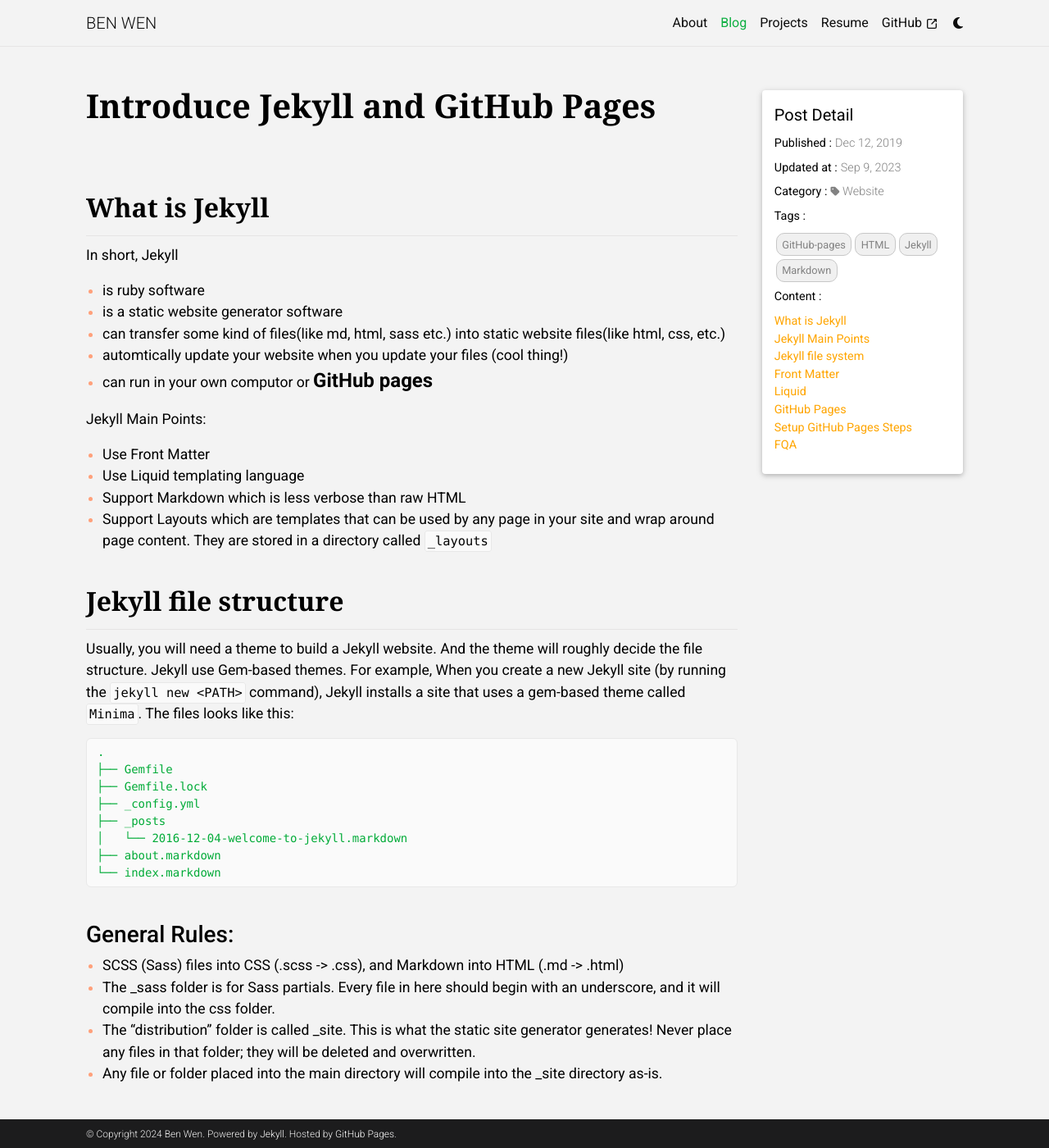
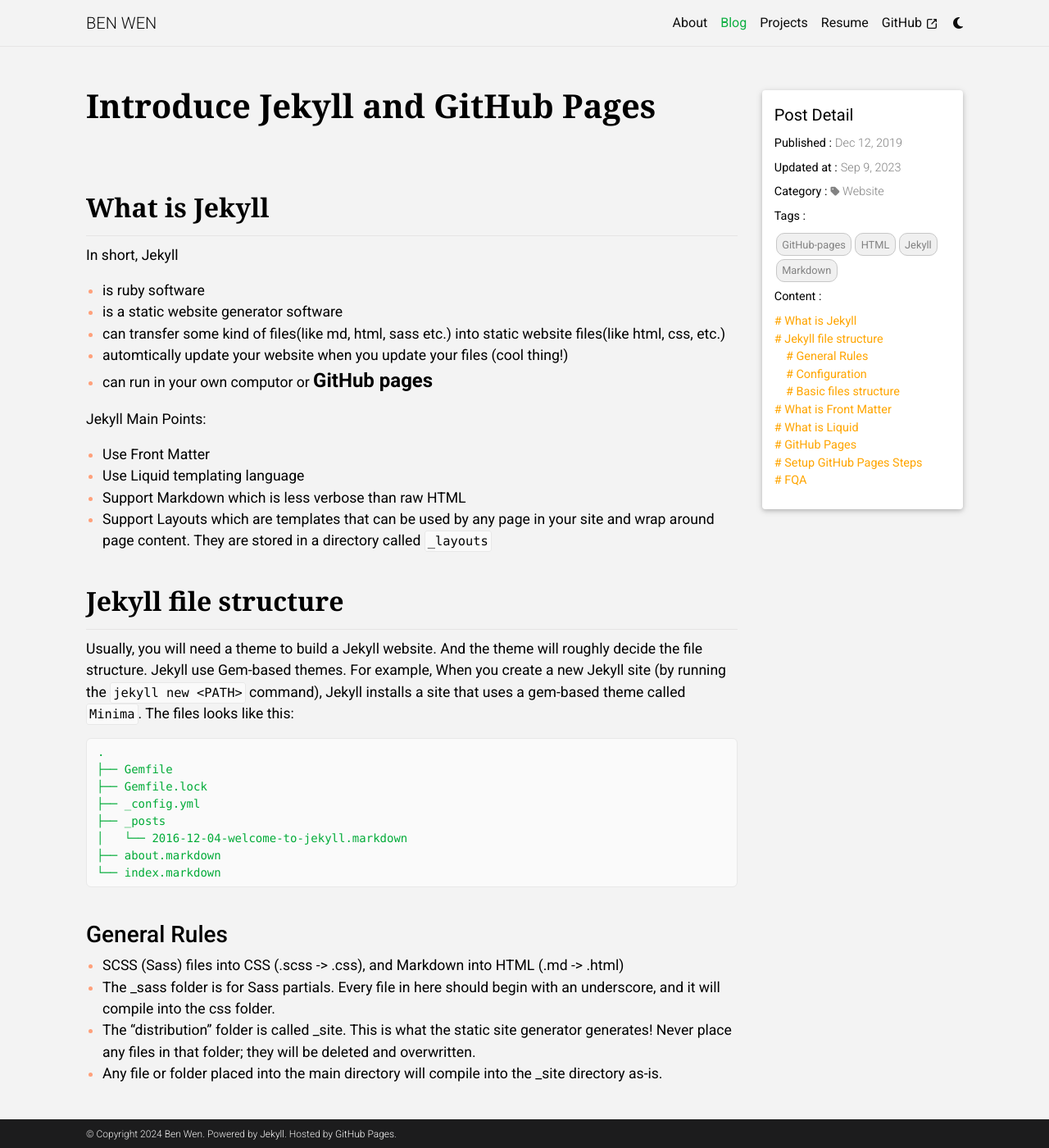
Before and after one commit to benwzj/benwzj.github.io, a Jekyll site: the page built from _posts/2019-12-12-JekyllGitHubPages.md, in a window 1280 px wide and 1400 px high. Shown: the whole window at 82% size. Built offline with Jekyll 4.4.1, drawn with Linux system fonts in a browser that asks for light colours; emoji names are drawn with the system emoji font; comment, search, counter and statistics services are not loaded.

Commit message:
update toc

````diff
--- a/_layouts/post.html
+++ b/_layouts/post.html
@@ -103,14 +103,14 @@
                   {% for section in page.toc -%}
                   <div class="toc-item">
                     <a href="#{{ section.name | slugify }}">
-                      {{ section.name }}
+                      #&nbsp;{{ section.name }}
                     </a>
                   </div>
                   {% if section.subsections -%}
                   {% for subsection in section.subsections -%}
                   <div class="toc-item">
                     <a href="#{{ subsection.name | slugify }}">
-                      &nbsp;&nbsp;&nbsp;&nbsp;{{ subsection.name }}
+                      &nbsp;&nbsp;&nbsp;&nbsp;#&nbsp;{{ subsection.name }}
                     </a>
                   </div>
                   {% endfor %}
--- a/_posts/2019-12-12-JekyllGitHubPages.md
+++ b/_posts/2019-12-12-JekyllGitHubPages.md
@@ -8,10 +8,13 @@
 tags: GitHub-pages HTML Jekyll Markdown
 toc:
   - name: What is Jekyll
-  - name: Jekyll Main Points
-  - name: Jekyll file system
-  - name: Front Matter
-  - name: Liquid
+  - name: Jekyll file structure
+    subsections:
+      - name: General Rules
+      - name: Configuration
+      - name: Basic files structure
+  - name: What is Front Matter
+  - name: What is Liquid
   - name: GitHub Pages
   - name: Setup GitHub Pages Steps
   - name: FQA
@@ -48,8 +51,7 @@
 └── index.markdown
 ```
 
-
-### General Rules:
+### General Rules
 
 - SCSS (Sass) files into CSS (.scss -> .css), and Markdown into HTML (.md -> .html)
 - The _sass folder is for Sass partials. Every file in here should begin with an underscore, and it will compile into the css folder.
--- a/_sass/_base.scss
+++ b/_sass/_base.scss
@@ -633,14 +633,15 @@
   flex-direction: column;
   padding-bottom: .4em;
   .toc-item {
-    display: flex;
-    flex-wrap: wrap;
+    overflow: hidden;
+    text-overflow: ellipsis;
+    white-space: nowrap;
+    display: block;
+    width: 100%;
+    min-width: 1px;
   }
   .toc-item a{
     color: orange;
-    // &:before {
-    //   content: '#';
-    // }
   }
 
 }
````
Also changed, not shown: _posts/2020-04-04-flex-layout-css.md (+2 -6 lines).
